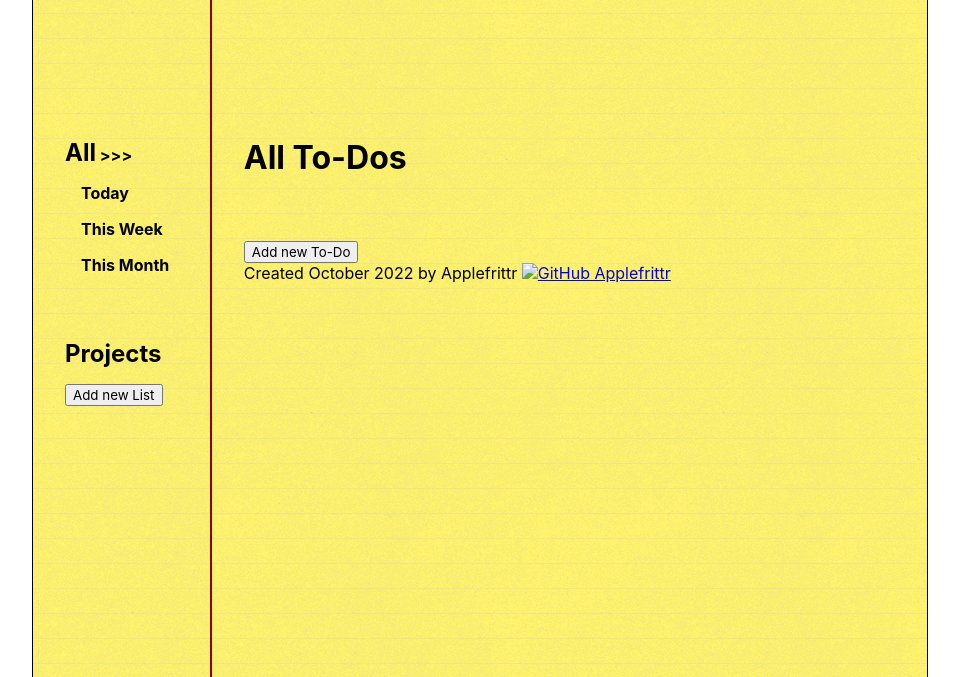
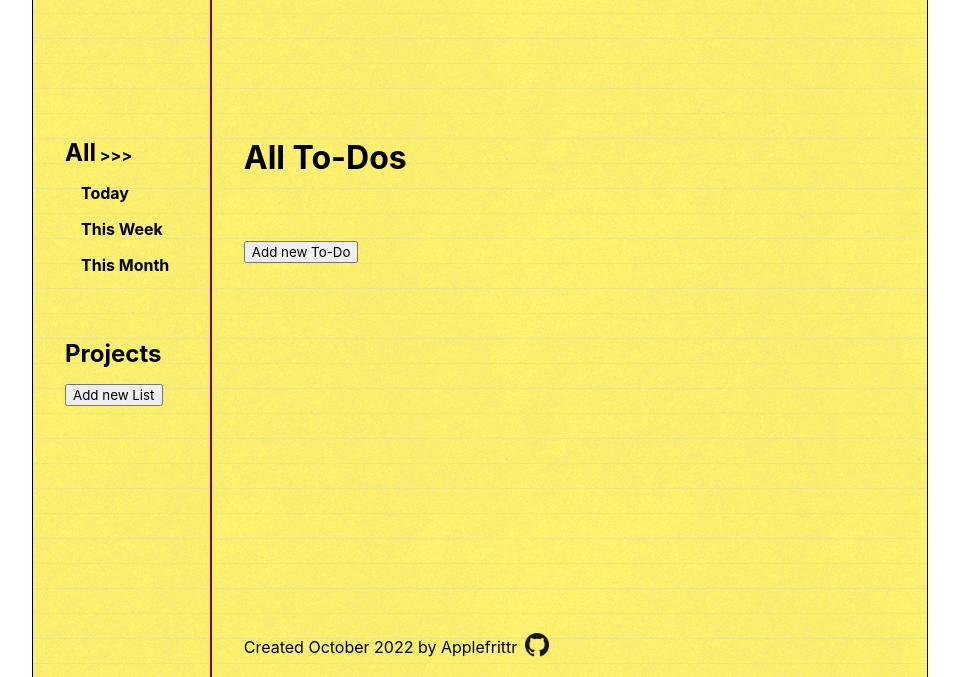
Before and after one commit to Applefrittr/to-do-list, a website built with webpack: page dist/index.html in a window 1280 px wide. Shown: the part 123-800 px from the top of the page, without its empty margins (160-1119 px from the left). Built offline with nearby package versions, Linux system fonts and the light colour scheme; files whose address does not match are found by name.

Commit message:
images folder created in dist

```diff
--- a/src/index.js
+++ b/src/index.js
@@ -185,7 +185,7 @@ createProject.addEventListener('click', () =>  {
                 let todo = CreateToDoItem(obj)
                 list.appendChild(todo)
             })
-            let notes = ProjectNotes(project)
+            let notes = ProjectNotes(projectObj)
             list.appendChild(notes)
         }, 300)
     })
--- a/src/style.css
+++ b/src/style.css
@@ -310,3 +310,17 @@ legend  {
    padding:1rem;
 
 }
+
+footer  {
+    position: absolute;
+    bottom: 0;
+    padding-bottom: 1rem;
+    display: flex;
+    align-items: center;
+    gap: .5rem;
+}
+
+a>img   {
+    width: 24px;
+    height: auto;
+}
```
Also changed, not shown: dist/images/close.png (added), dist/images/flag.png (added), dist/images/git.png (added), dist/index.html, src/git.png (added).
